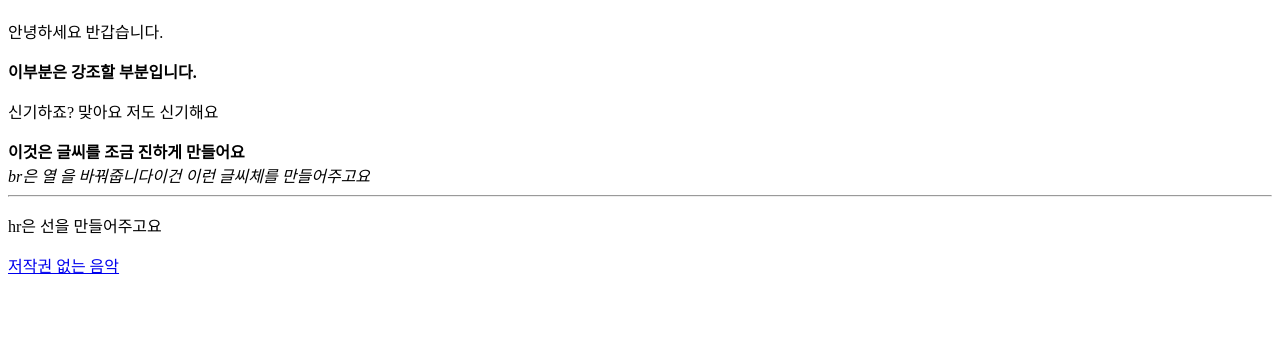
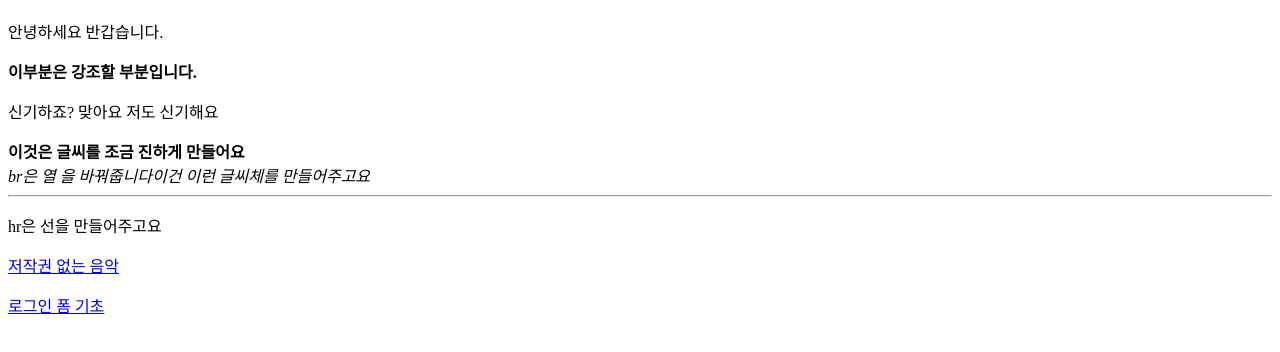
Before and after one commit to kimdddddd/webedu, a plain HTML site: page 반복학습입니다.html in a window 1280 px wide. Shown: the part 102-454 px from the top of the page. Drawn offline with Linux system fonts and the light colour scheme.

Commit message:
반복학습입니다.html

```diff
--- a/반복학습입니다.html
+++ b/반복학습입니다.html
@@ -16,5 +16,6 @@
     <hr>
     <p>hr은 선을 만들어주고요</p>
     <p><a href="https://youtu.be/k3rUzmGK1Hs" target="_blank" >저작권 없는 음악</a></p>
+    <p><a href="file:///C:/Users/CKIRUser/Desktop/%EC%83%88%20%ED%8F%B4%EB%8D%94/form.html?" target="_blank" >로그인 폼 기초 </a></p>
 </body>
 </html>
```
